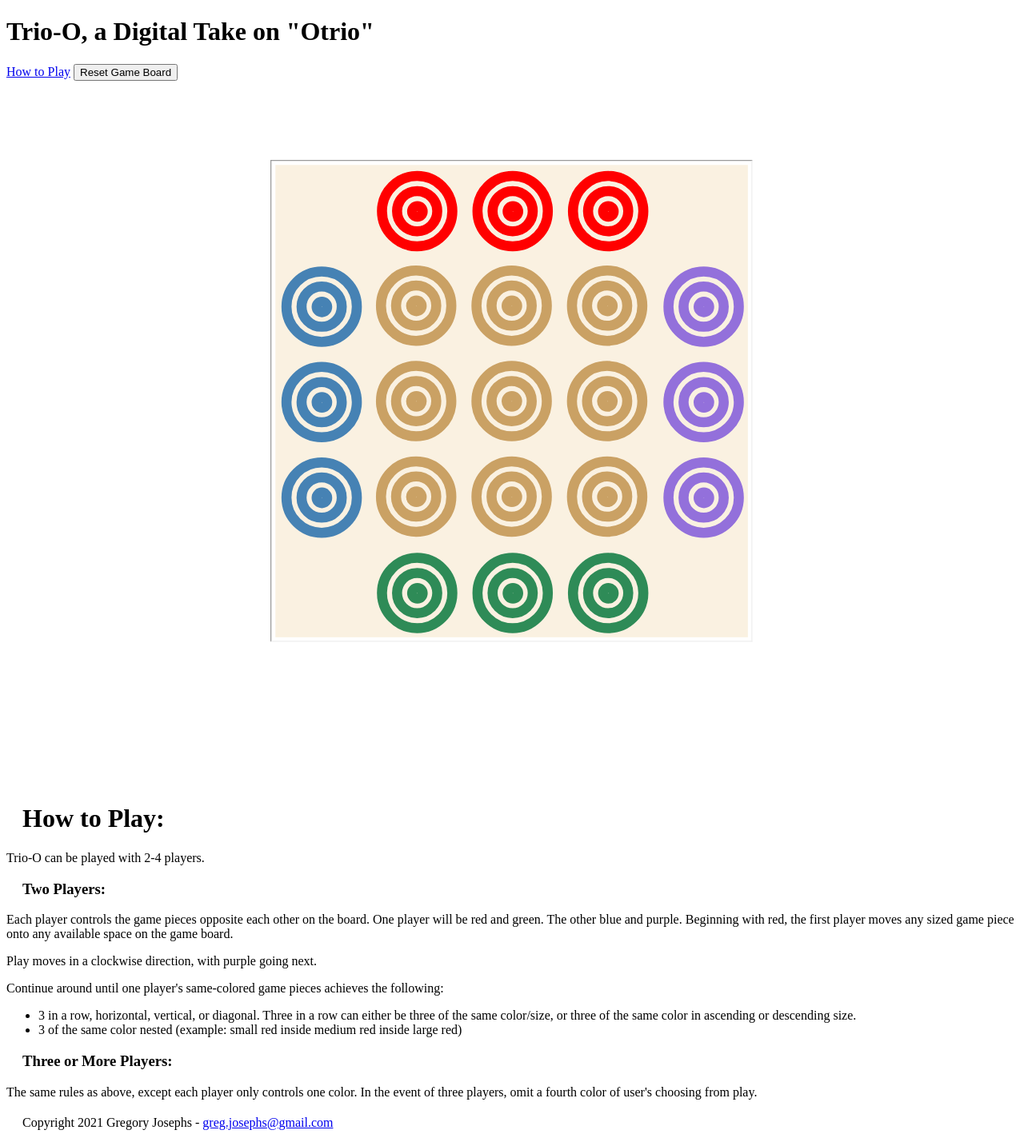
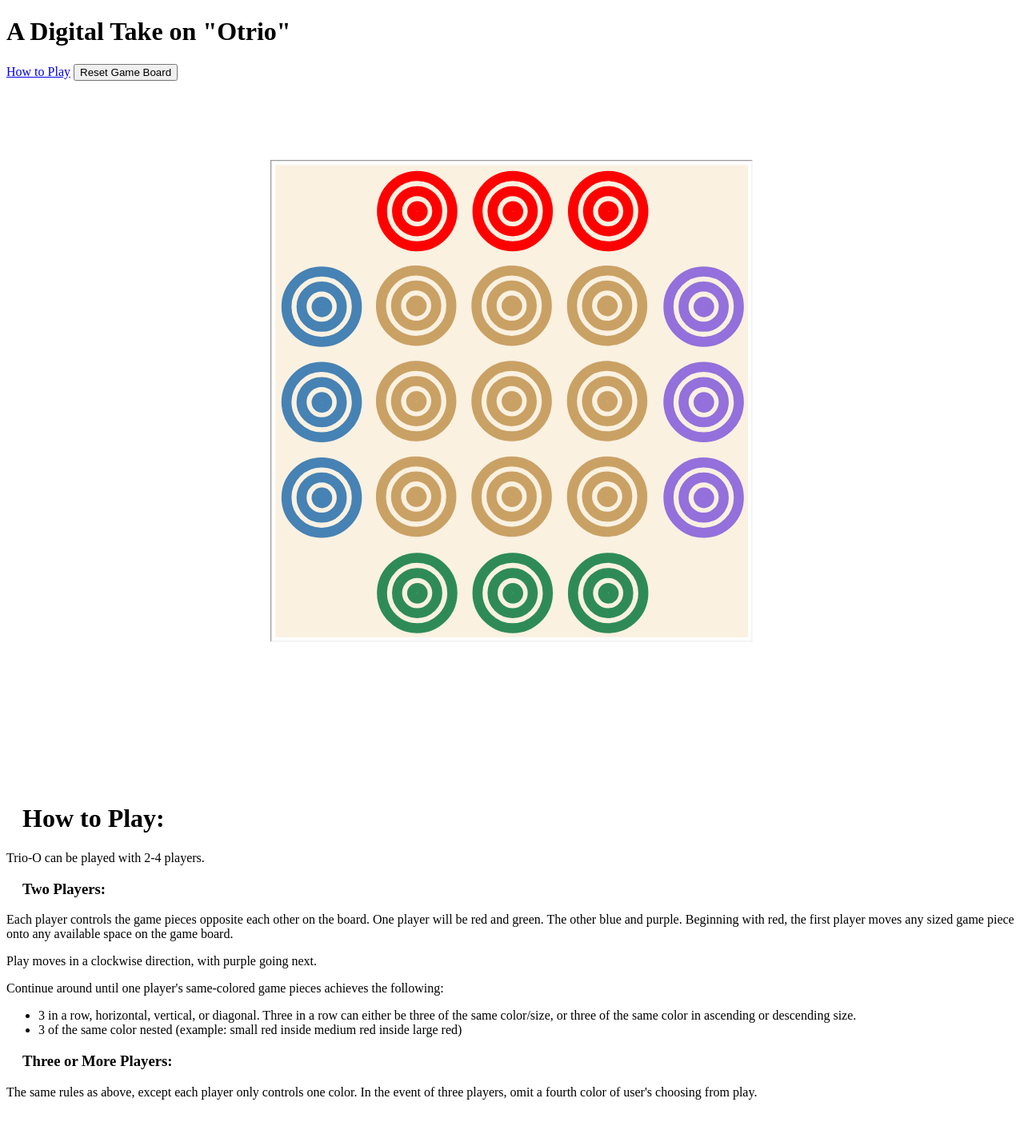
Before and after one commit to Hershey49/OtrioVariantTTT, a plain HTML site: page index.html in a window 1280 px wide. Shown: the whole page at 80% size. After the commit the page ends 1391 px from the top, so only its background shows below. Drawn offline with nearby package versions, Linux system fonts and the light colour scheme.

Commit message:
Testing push

```diff
--- a/index.html
+++ b/index.html
@@ -1,7 +1,7 @@
 <!DOCTYPE html>
 <html>
         <div style="max-width: fit-content;">
-            <h1>Trio-O, a Digital Take on "Otrio"</h1>
+            <h1>A Digital Take on "Otrio"</h1>
         </div>
         <div style="max-width: fit-content; margin-top: 20px;">
           <a href="#instructions" class="btn btn-primary">How to Play</a>
@@ -79,7 +79,4 @@
         <script src="https://cdn.jsdelivr.net/npm/bootstrap@5.1.3/dist/js/bootstrap.bundle.min.js" integrity="sha384-ka7Sk0Gln4gmtz2MlQnikT1wXgYsOg+OMhuP+IlRH9sENBO0LRn5q+8nbTov4+1p" crossorigin="anonymous">
         </script>
     </body>
-    <footer style="margin: 20px">
-    <p>Copyright 2021 Gregory Josephs - <a href="mailto:greg.josephs@gmail.com">greg.josephs@gmail.com</a></p>
-    </footer>
 </html>
```
